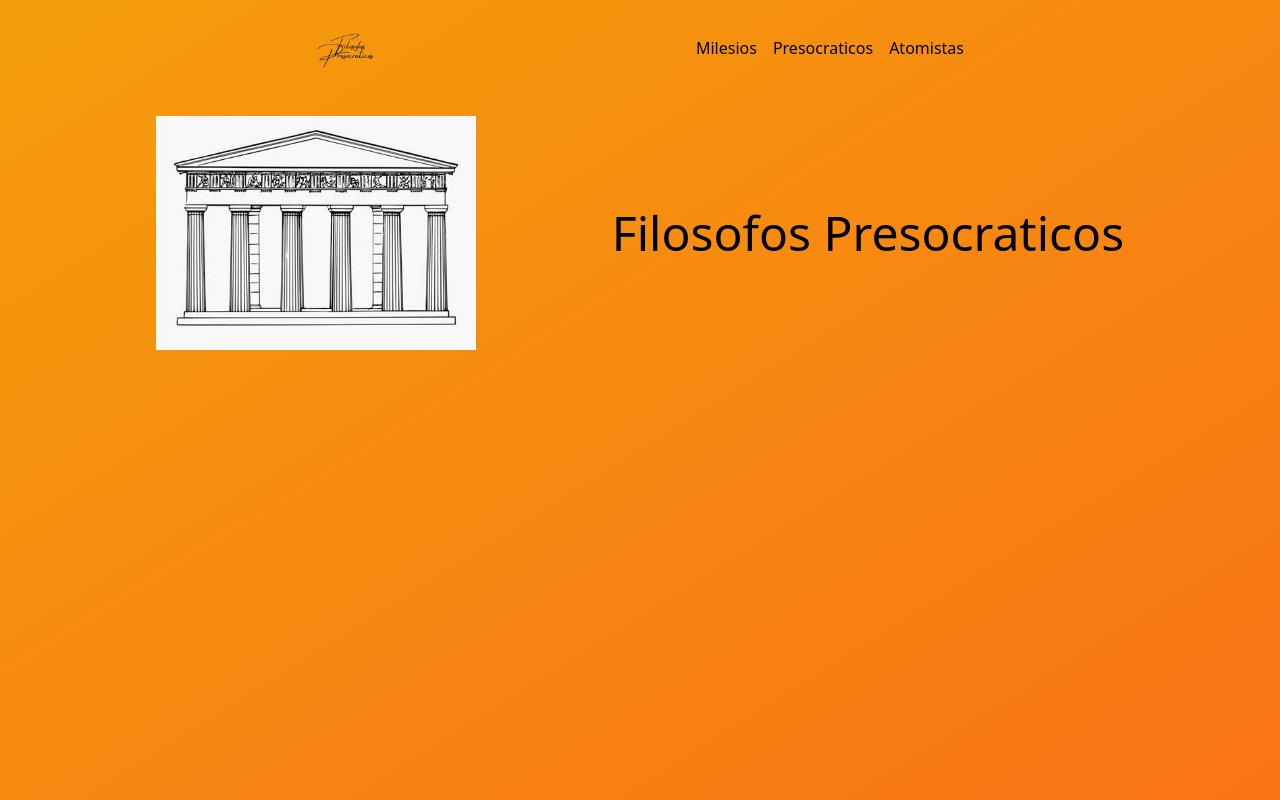
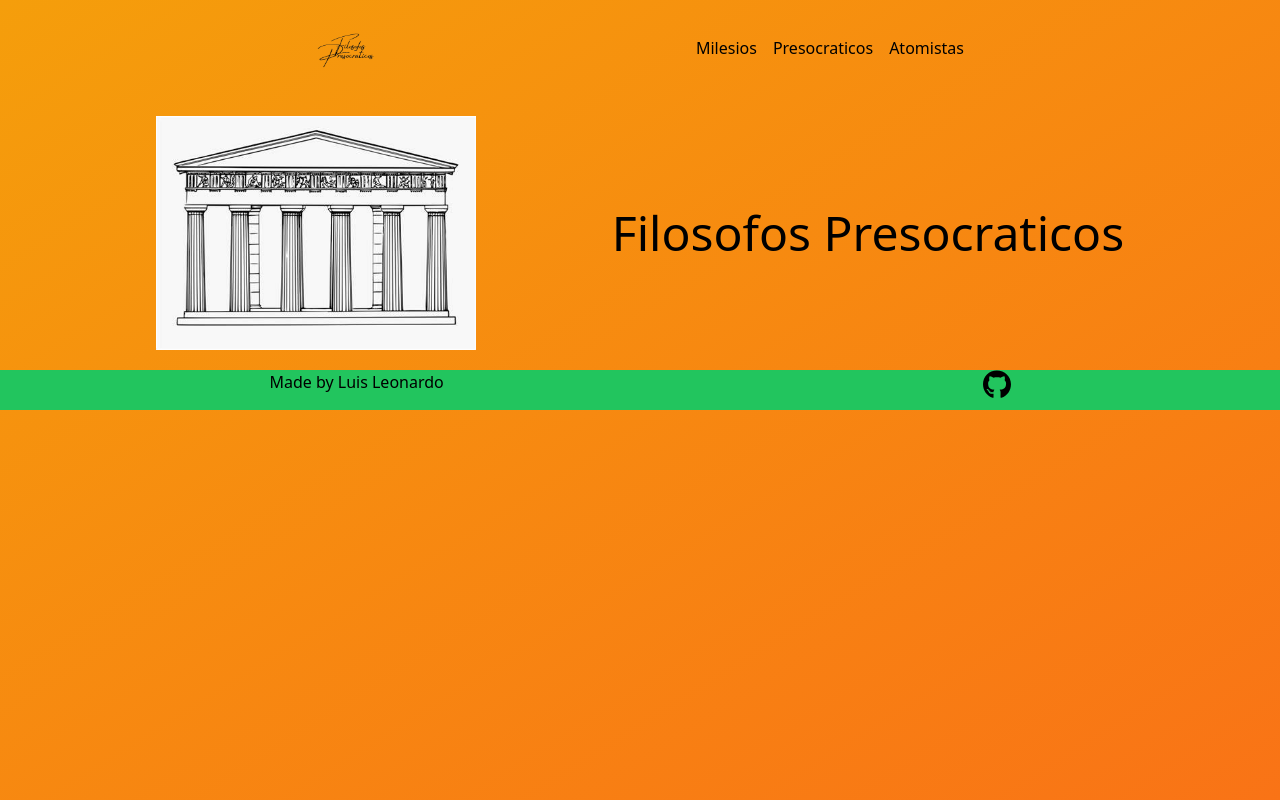
Before and after one commit to rehel9/philosophy-project, a website built with Vite: page index.html in a window 1280 px wide. Built offline with nearby package versions, Linux system fonts and the light colour scheme.

Commit message:
Add styling to footer and add github.svg for footer

```diff
--- a/index.html
+++ b/index.html
@@ -29,7 +29,12 @@
           <h1 class="text-5xl text-center">Filosofos Presocraticos</h1>
         </div>
       </main>
-      <footer></footer>
+      <footer class="flex flex-row justify-around bg-green-500 h-10 mt-100">
+        <p>Made by Luis Leonardo</p>
+        <a href="https://github.com/rehel9/philosophy-project"
+          ><img src="./assets/github.svg" alt="Github logo" class="w-7"
+        /></a>
+      </footer>
     </div>
     <script type="module" src="/main.js"></script>
   </body>
```
Also changed, not shown: assets/github.svg (added).
